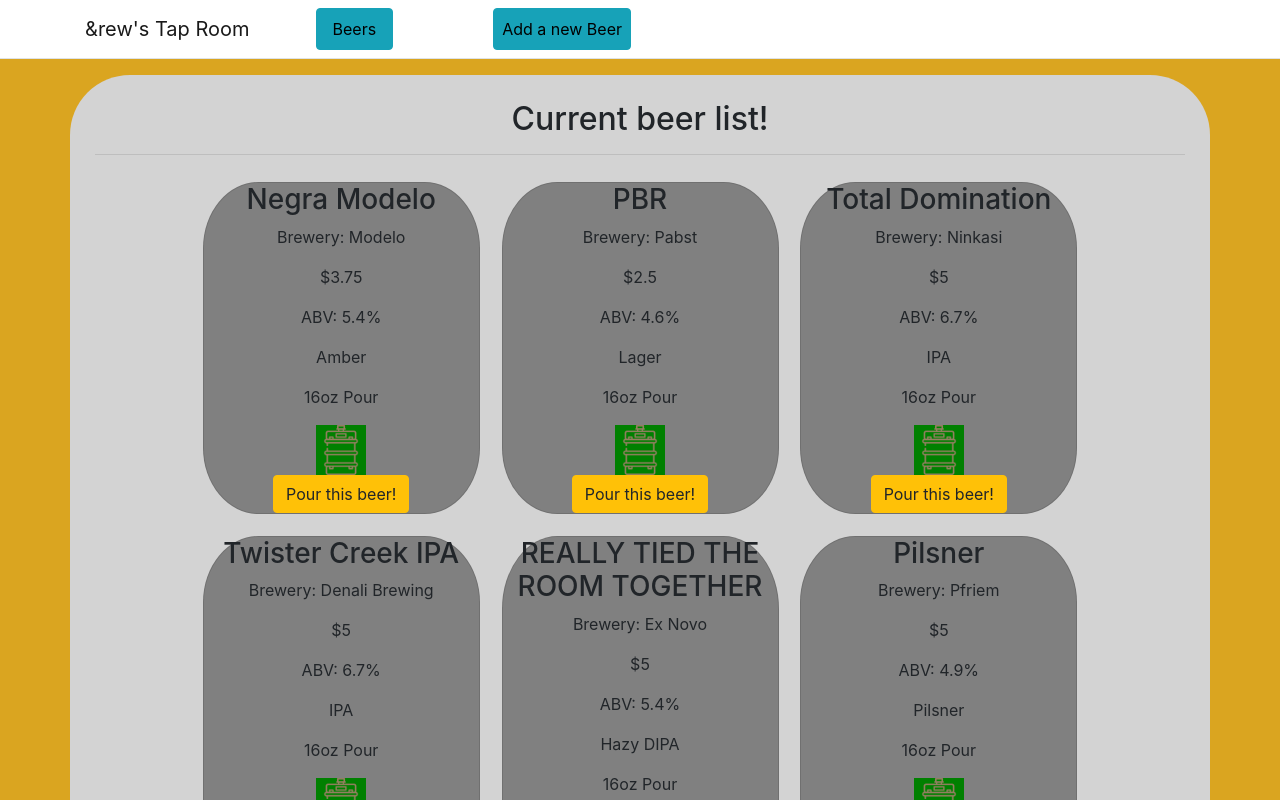
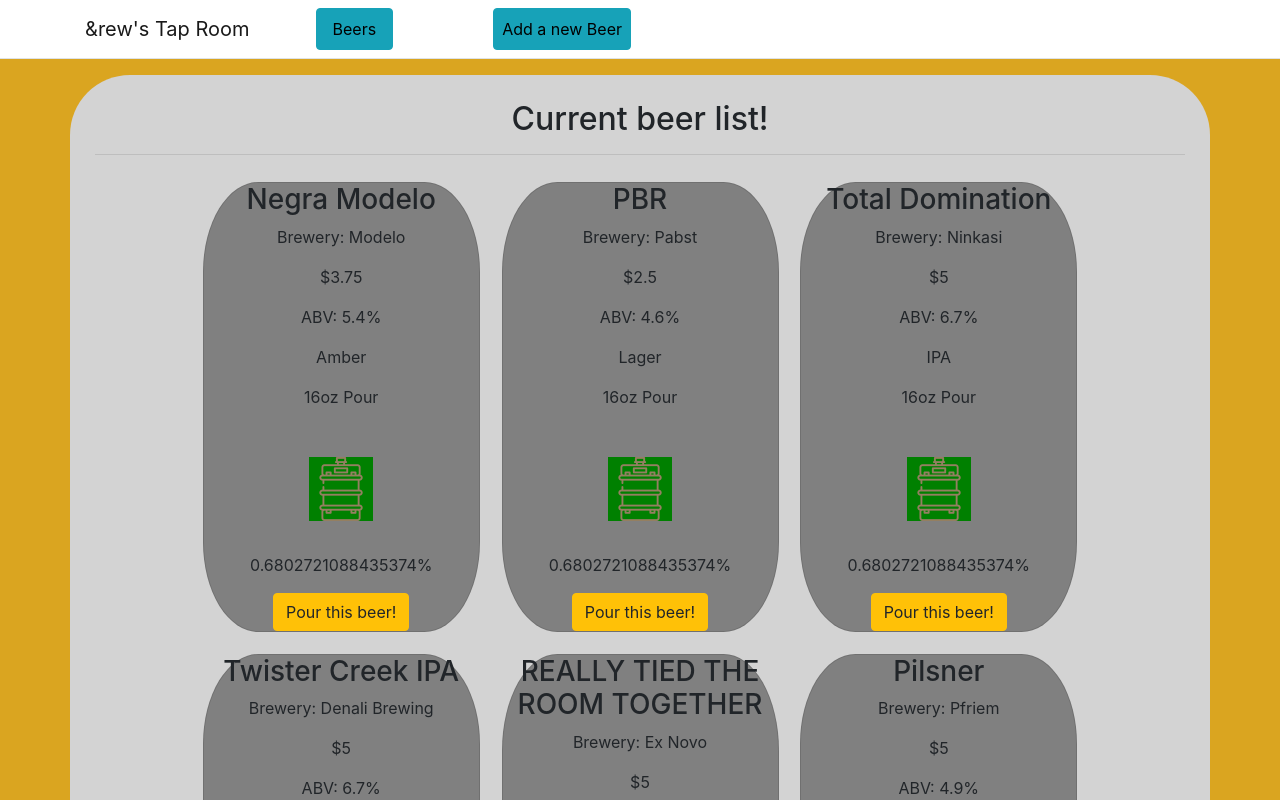
Before and after one commit to drewcpete/TapRoom, a React app: page /#/Beer in a window 1280 px wide. Shown: the top 800 px of the page. Built offline with nearby package versions, Linux system fonts and the light colour scheme.

Commit message:
work on bar shrinking

```diff
--- a/src/components/App.jsx
+++ b/src/components/App.jsx
@@ -6,6 +6,7 @@
 import Error404 from "./Error404";
 import Beer from "./Beer";
 import NewBeer from "./NewBeer";
+
 
 function App(){
   var siteStyle = {
--- a/src/components/Bar.jsx
+++ b/src/components/Bar.jsx
@@ -1,27 +1,29 @@
-import React from 'react';
+import React from "react";
+import Keg from "../assets/img/keg.png";
+
 
 
 function Bar(props) {
 
-    var level = String(props.level) + 'px';
+  var level = String(props.level);
   var barColor = String(props.barColor);
-    console.log(level)
+  console.log(level);
   var bar = {
-        width: "50px",
-        maxHeight: "400px",
+    backgroundColor: "green",
     height: level,
-        background: barColor
-    }
+    background: barColor,
+    scale: "50%"
+  };
 
 
   return (
     <div>
-            <div style={bar}>
-
+      <div>
+        <img style={bar} src={Keg} alt="keg" />
       </div>
       <p>{props.level}</p>
     </div>
-    )
+  );
 }
 
 
--- a/src/components/Beer.jsx
+++ b/src/components/Beer.jsx
@@ -1,6 +1,6 @@
 import React from "react";
 import PropTypes from "prop-types";
-import Keg from "../assets/img/keg.png";
+import Bar from "./Bar";
 
 function Beer(props) {
 
@@ -29,12 +29,9 @@
     justifyContent: "center",
     margin: "1% 1%",
   };
-  var keg = {
-    height: "50px",
-    backgroundColor: "green",
-  };
 
-
+var barPercent = String(100/props.amount) + "%"
+  console.log(barPercent)
   return (
     <div style={contentStyle}>
       <div style={galleryStyle} className="card">
@@ -45,10 +42,9 @@
           <p>ABV: {props.abv}%</p>
           <p>{props.type}</p>
           <p>{props.pour}oz Pour</p>
-          <div >
 
-            <img style={keg} src={Keg} alt="keg"/>
-          </div>
+          <Bar level={barPercent}/>
+
           <button className="btn btn-warning">Pour this beer!</button>
 
 
```
Also changed, not shown: .eslintrc.json. Lines whose indentation alone changed are shown as unchanged.
